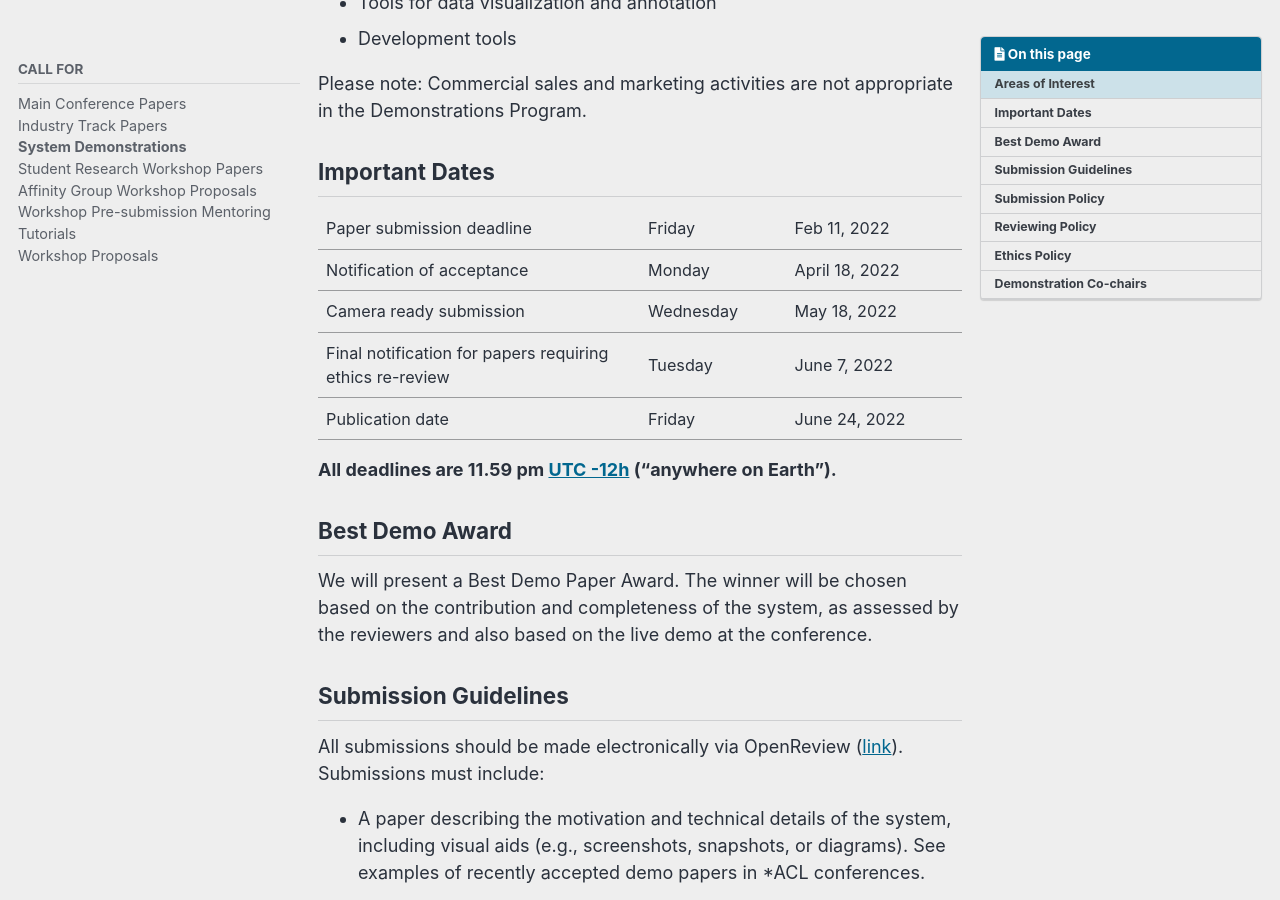
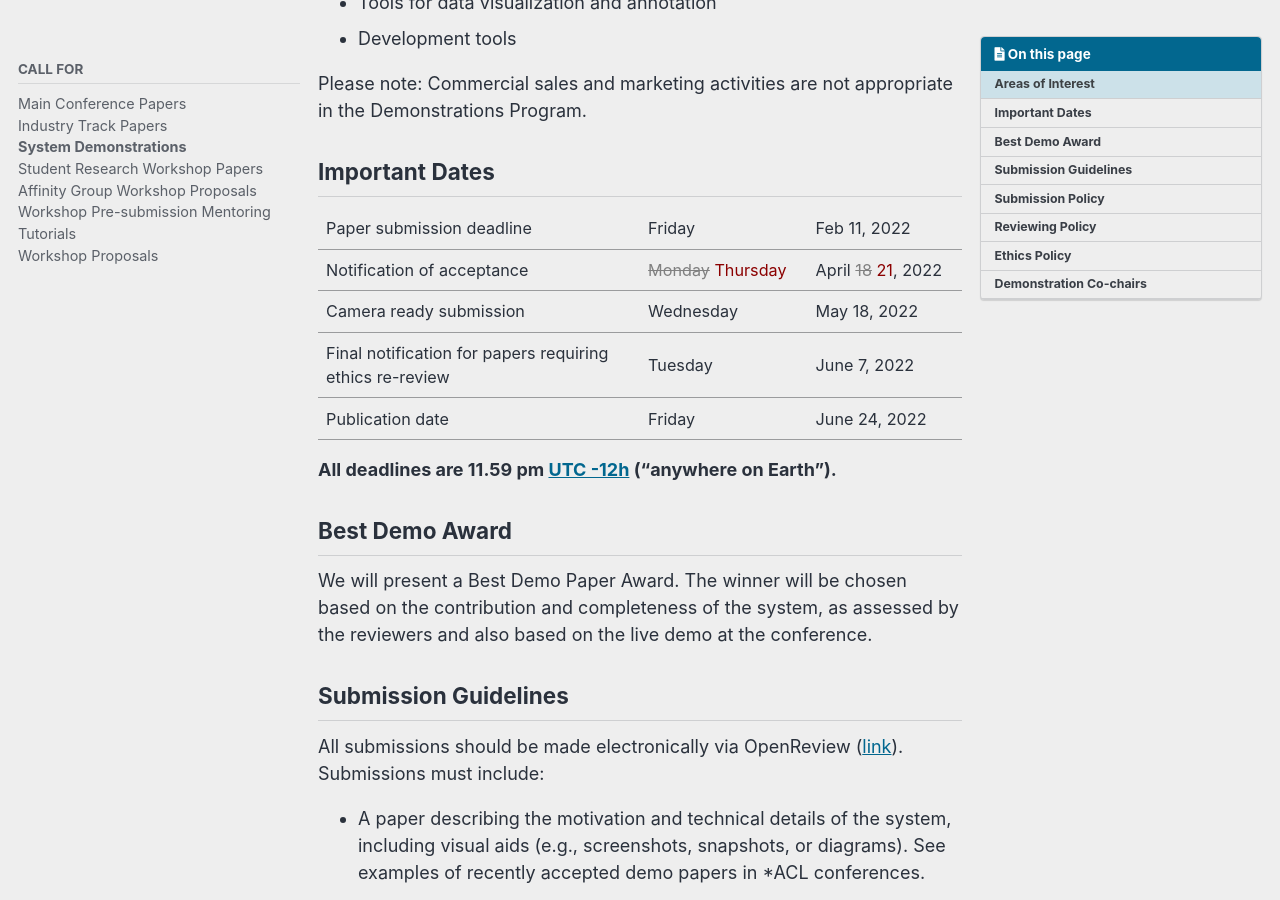
Before and after one commit to naacl-org/naacl-2022-website, a Jekyll site: the page built from _pages/calls/demos.md, in a window 1280 px wide and 900 px high, scrolled down 1250 px. Built offline with Jekyll 4.4.1, drawn with Linux system fonts in a browser that asks for light colours; cached includes are drawn as plain includes; comment, search, counter and statistics services are not loaded.

Commit message:
Postponed the demo announcement

```diff
--- a/_pages/calls/demos.md
+++ b/_pages/calls/demos.md
@@ -44,8 +44,8 @@ Please note: Commercial sales and marketing activities are not appropriate in th
   </tr>
   <tr>
     <td>Notification of acceptance</td>
-    <td>Monday</td>
-    <td>April 18, 2022</td>
+    <td><s style="color:gray">Monday</s> <span style="color:darkred">Thursday</span></td>
+    <td>April <s style="color:gray">18</s> <span style="color:darkred">21</span>, 2022</td>
   </tr>
   <tr>
     <td>Camera ready submission</td>
```
Also changed, not shown: _pages/archive.md (+2 -0 lines), _pages/home.md (+1 -2 lines).
